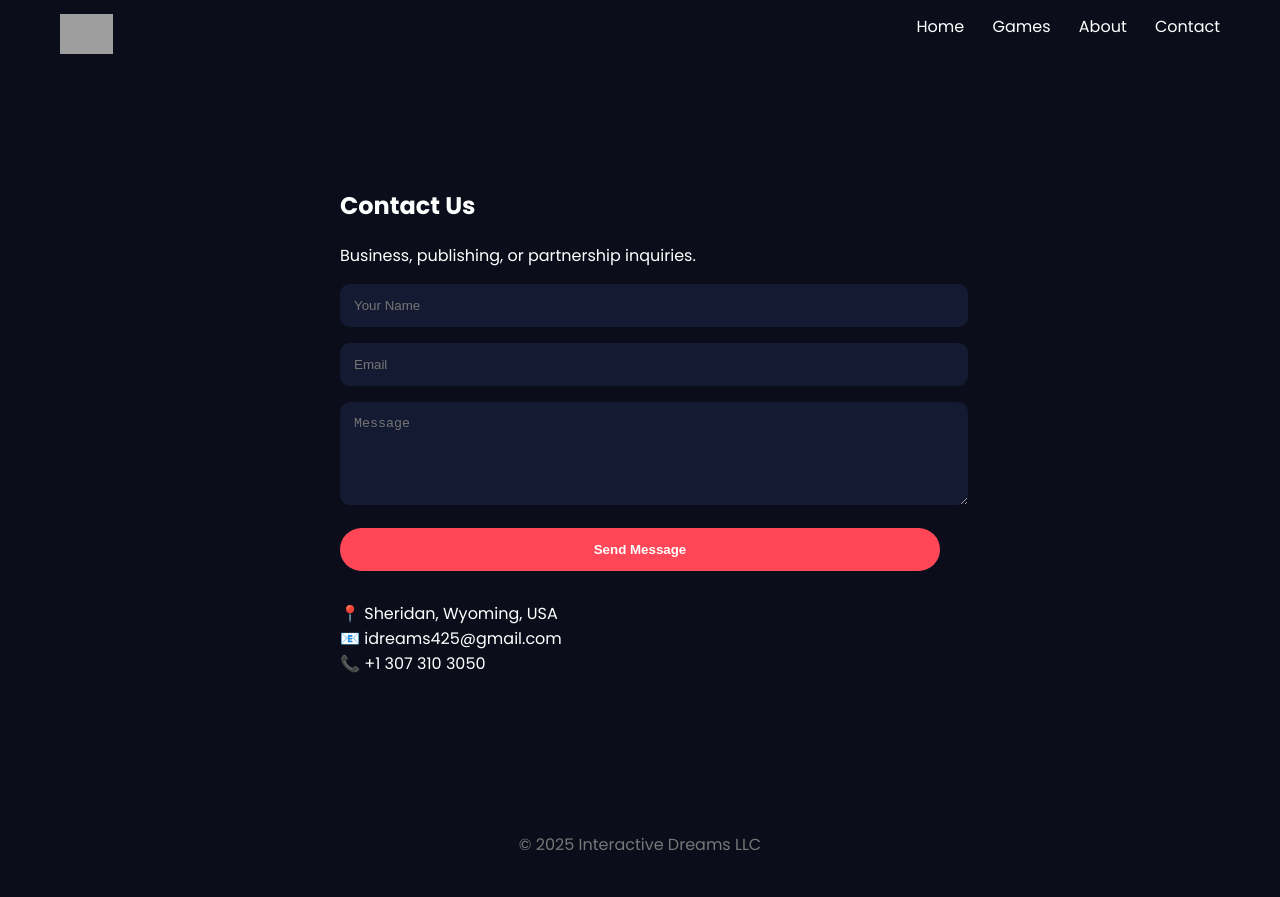
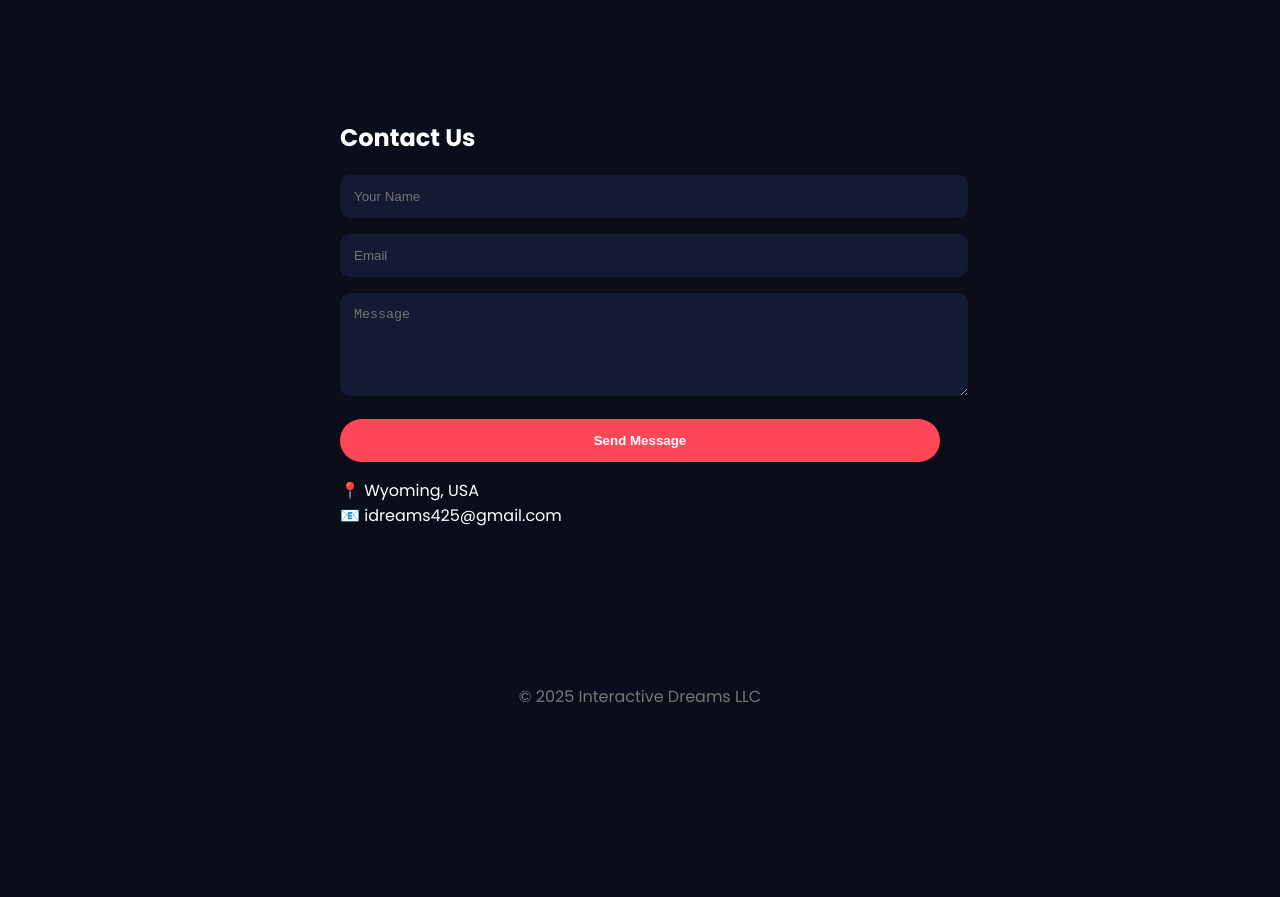
Before and after one commit to idreams-ops/app-ads-txt, a plain HTML site: page contact.html in a window 1280 px wide. After the commit the page ends 800 px from the top, so only its background shows below. Drawn offline with Linux system fonts and the light colour scheme; grey boxes are pictures that could not be loaded.

Commit message:
Update contact.html

```diff
--- a/contact.html
+++ b/contact.html
@@ -1,16 +1,12 @@
-
 <!DOCTYPE html>
 <html lang="en">
 <head>
-<meta charset="UTF-8" />
-<meta name="viewport" content="width=device-width, initial-scale=1.0" />
+<meta charset="UTF-8">
+<meta name="viewport" content="width=device-width, initial-scale=1.0">
 <title>Contact | Interactive Dreams LLC</title>
 <link href="https://fonts.googleapis.com/css2?family=Poppins:wght@300;400;600;700&display=swap" rel="stylesheet">
 <style>
 body{margin:0;font-family:Poppins;background:#0b0e1a;color:#fff}
-nav{padding:14px 60px;display:flex;justify-content:space-between;background:#0b0e1a}
-nav img{height:40px}
-nav a{color:#fff;margin-left:24px;text-decoration:none}
 section{padding:100px 80px;max-width:600px;margin:auto}
 input,textarea{width:100%;padding:14px;margin-bottom:16px;border:none;border-radius:10px;background:#151a33;color:#fff}
 button{width:100%;padding:14px;border:none;border-radius:30px;background:#ff4757;color:#fff;font-weight:600}
@@ -18,26 +14,20 @@ footer{text-align:center;padding:40px;color:#777}
 </style>
 </head>
 <body>
-<nav>
-<img src="images/logo.png">
-<div>
-<a href="index.html">Home</a>
-<a href="games.html">Games</a>
-<a href="about.html">About</a>
-<a href="contact.html">Contact</a>
-</div>
-</nav>
+
 <section>
 <h1>Contact Us</h1>
-<p>Business, publishing, or partnership inquiries.</p>
+
 <form action="https://formsubmit.co/idreams425@gmail.com" method="POST">
 <input type="text" name="name" placeholder="Your Name" required>
 <input type="email" name="email" placeholder="Email" required>
 <textarea name="message" rows="5" placeholder="Message" required></textarea>
 <button type="submit">Send Message</button>
 </form>
-<p style="margin-top:30px">📍 Sheridan, Wyoming, USA<br>📧 idreams425@gmail.com<br>📞 +1 307 310 3050</p>
+
+<p>📍 Wyoming, USA<br>📧 idreams425@gmail.com</p>
 </section>
+
 <footer>© 2025 Interactive Dreams LLC</footer>
 </body>
 </html>
```
